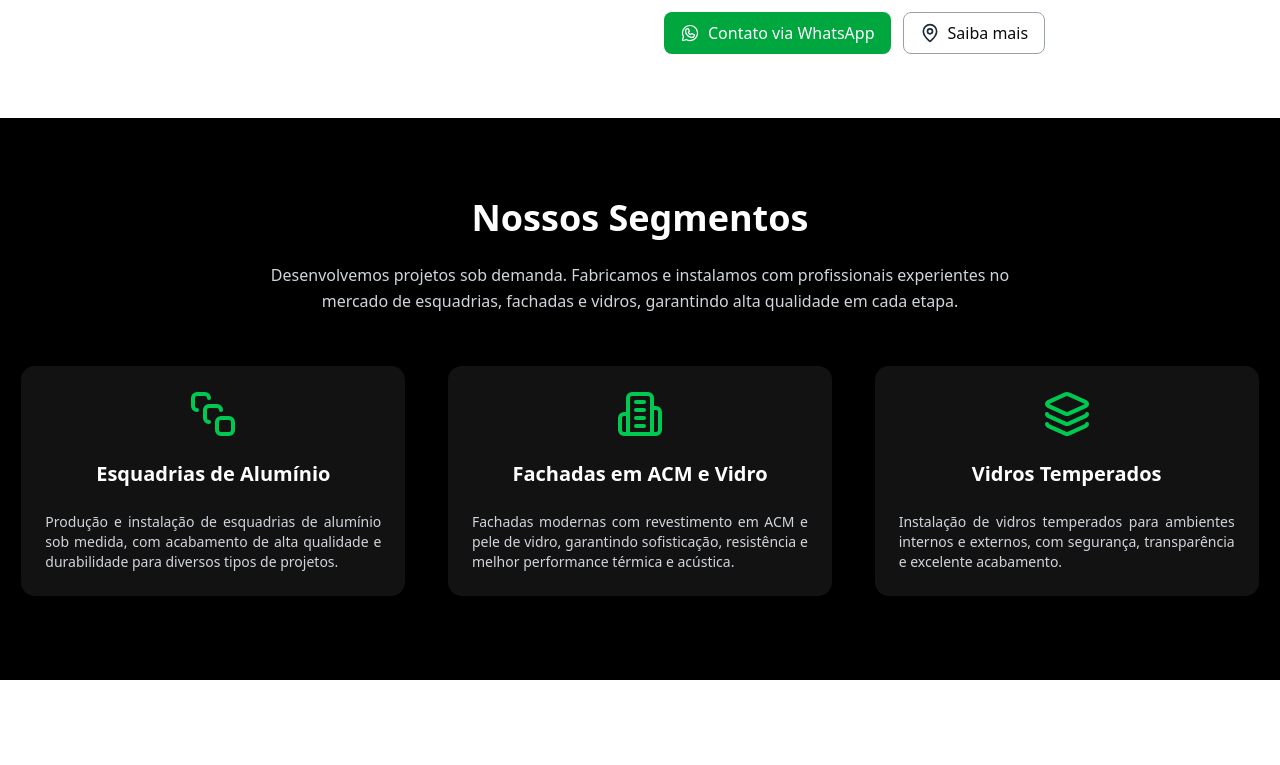
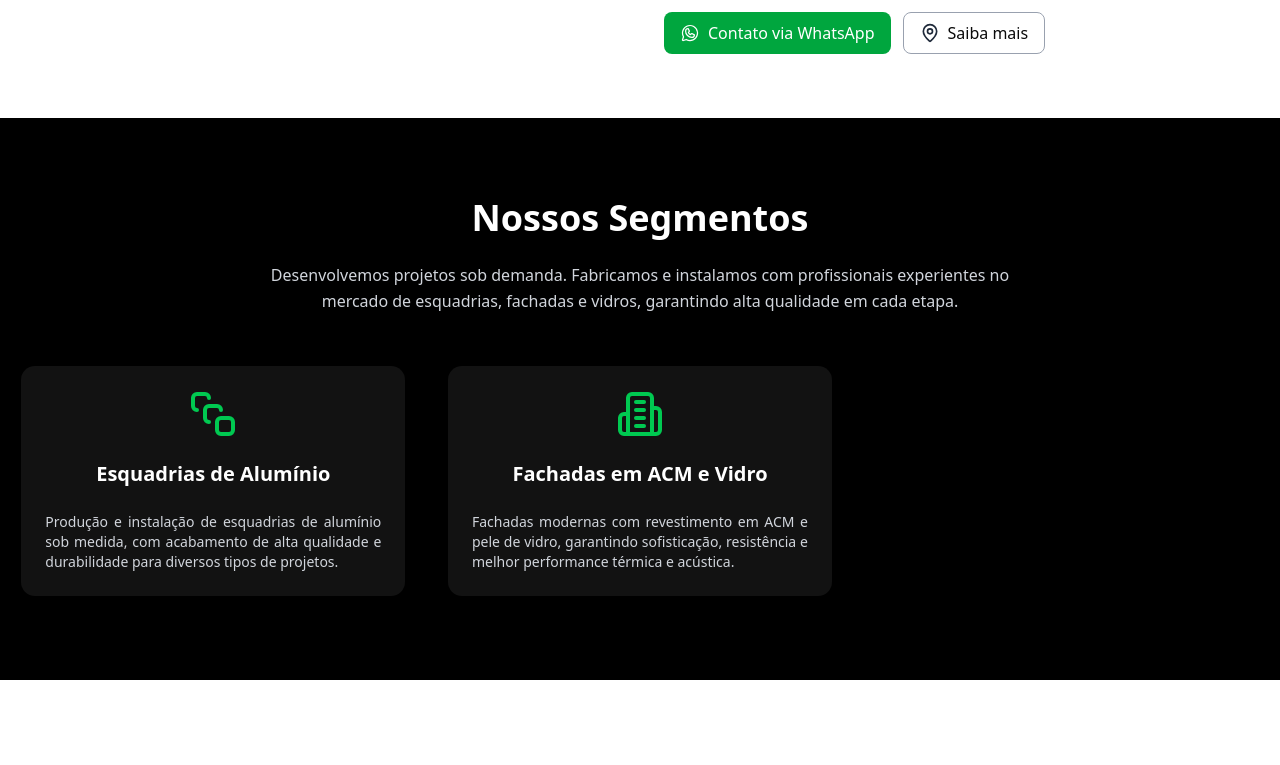
Before and after one commit to JesusVicken/cubicesquadrias, a Next.js app in the folder cubic-esquadrias/: page / in a window 1280 px wide. Shown: the part 1196-1961 px from the top of the page. Built offline with nearby package versions, Linux system fonts and the light colour scheme.

Commit message:
feat: removendo vidros temperados do projeto

```diff
--- a/cubic-esquadrias/src/app/_components/About.tsx
+++ b/cubic-esquadrias/src/app/_components/About.tsx
@@ -41,7 +41,7 @@ export function About() {
                         <h2 className="text-4xl font-bold text-gray-900">Sobre a Cubic Esquadrias</h2>
 
                         <p className="text-gray-700 text-justify">
-                            Com um time de profissionais altamente qualificados, desde 2021 a <strong>Cubic Esquadrias</strong> oferece ao mercado de Brasília e entorno soluções completas em esquadrias de alumínio, vidros temperados, fachadas em pele de vidro e ACM. Atuamos com excelência em Brasília e em todo o Brasil.
+                            Com um time de profissionais altamente qualificados, desde 2021 a <strong>Cubic Esquadrias</strong> oferece ao mercado de Brasília e entorno soluções completas em esquadrias de alumínio, fachadas em pele de vidro e ACM. Atuamos com excelência em Brasília e em todo o Brasil.
                         </p>
                         <p className="text-gray-700 text-justify">
                             Nosso compromisso é transformar projetos em sonhos realizados, garantindo sempre alta performance e qualidade. Trabalhamos para ser referência em pontualidade, preço justo, organização e excelência.
--- a/cubic-esquadrias/src/app/_components/ServicosCards.tsx
+++ b/cubic-esquadrias/src/app/_components/ServicosCards.tsx
@@ -53,11 +53,6 @@ export default function ServicosCards() {
             icon: <Building2 className="w-12 h-12 text-green-500 mb-4" />,
             title: "Fachadas em ACM e Vidro",
             desc: "Fachadas modernas com revestimento em ACM e pele de vidro, garantindo sofisticação, resistência e melhor performance térmica e acústica."
-        },
-        {
-            icon: <Layers className="w-12 h-12 text-green-500 mb-4" />,
-            title: "Vidros Temperados",
-            desc: "Instalação de vidros temperados para ambientes internos e externos, com segurança, transparência e excelente acabamento."
         }
     ]
 
```
